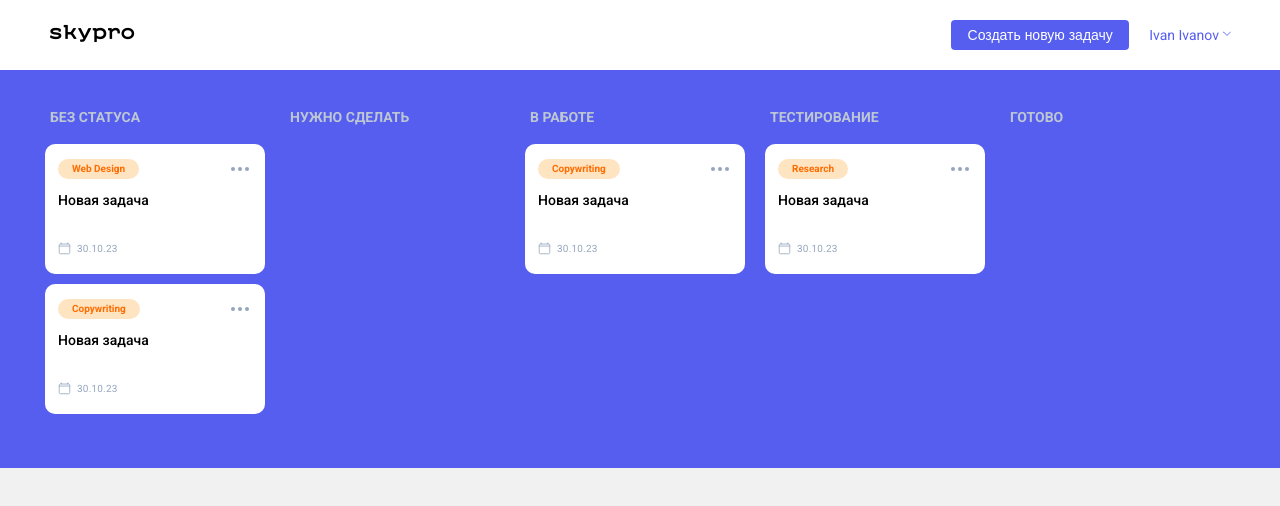
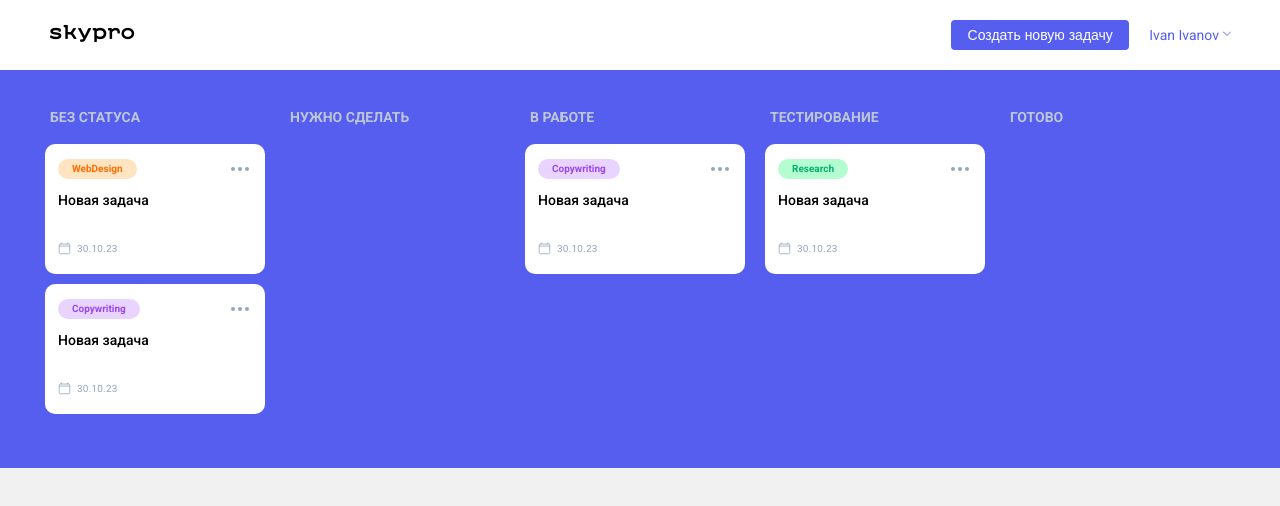
Before and after one commit to SonRayS/kanban, a React (Vite) app in the folder vite/: page / in a window 1280 px wide. Shown: the top 506 px of the page. Built offline with nearby package versions, Linux system fonts and the light colour scheme.

Commit message:
Card_color

```diff
--- a/vite/package.json
+++ b/vite/package.json
@@ -11,7 +11,8 @@
   },
   "dependencies": {
     "react": "^18.2.0",
-    "react-dom": "^18.2.0"
+    "react-dom": "^18.2.0",
+    "styled-components": "^6.1.8"
   },
   "devDependencies": {
     "@types/react": "^18.2.43",
--- a/vite/src/App.css
+++ b/vite/src/App.css
@@ -51,12 +51,12 @@ body {
     background-color: #f1f1f1;
 }
 
-.container {
+/* .container {
     max-width: 1260px;
     width: 100%;
     margin: 0 auto;
     padding: 0 30px;
-}
+} */
 
 .loading {
     font-size: 14px;
@@ -107,7 +107,7 @@ body {
     display: block;
 }
 
-._orange {
+/* ._orange {
     background-color: #ffe4c2;
     color: #ff6d00;
 }
@@ -125,7 +125,7 @@ body {
 ._gray {
     background: #94a6be;
     color: #ffffff;
-}
+} */
 
 ._active-category {
     opacity: 1 !important;
@@ -741,12 +741,12 @@ body {
     display: none;
 }
 
-.header {
+/* .header {
     width: 100%;
     margin: 0 auto;
     background-color: #ffffff;
-}
-.header__block {
+} */
+/* .header__block {
     height: 70px;
     display: flex;
     flex-wrap: nowrap;
@@ -756,7 +756,7 @@ body {
     top: 0;
     left: 0;
     padding: 0 10px;
-}
+} */
 .header__logo img {
     width: 85px;
 }
@@ -884,17 +884,17 @@ body {
     align-items: center;
     justify-content: space-between;
 }
-.card__theme {
+/* .card__theme {
     width: auto;
     height: 20px;
     padding: 5px 14px;
     border-radius: 18px;
-}
-.card__theme p {
+} */
+/* .card__theme p {
     font-size: 10px;
     font-weight: 600;
     line-height: 10px;
-}
+} */
 .card__btn {
     width: 24px;
     height: 24px;
--- /dev/null
+++ b/vite/src/components/CardForm/CardForm.style.js
@@ -0,0 +1,44 @@
+import styled from "styled-components";
+
+export const topicStyles = {
+    _purple: {
+        backgroundColor: "#e9d4ff",
+        color: "#9a48f1",
+    },
+    _orange: {
+        backgroundColor: "#ffe4c2",
+        color: "#ff6d00",
+    },
+    _green: {
+        backgroundColor: "#b4fdd1",
+        color: "#06b16e",
+    },
+    _gray: {
+        backgroundColor: "#94a6be",
+        color: "#ffffff",
+    },
+};
+
+export const TopicText = styled.p`
+    font-size: 10px;
+    font-weight: 600;
+    line-height: 10px;
+`;
+
+export const CardTopic = styled.div`
+    width: auto;
+    height: 20px;
+    padding: 5px 14px;
+    border-radius: 18px;
+    background-color: ${({ $topicColor }) => topicStyles[$topicColor]?.backgroundColor || "#94a6be"};
+
+    ${TopicText} {
+        color: ${({ $topicColor }) => topicStyles[$topicColor]?.color || "#ffffff"};
+    }
+`;
+
+export const topicName = {
+    WebDesign: "_orange",
+    Research: "_green",
+    Copywriting: "_purple",
+};
--- a/vite/src/components/CardForm/CardFormItem.jsx
+++ b/vite/src/components/CardForm/CardFormItem.jsx
@@ -1,12 +1,14 @@
+import * as C from "./CardForm.style";
+
 function CardForm({ statusTask, taskType, date }) {
     return (
         <div className="cards">
             <div className="cards__item">
                 <div className="cards__card card">
                     <div className="card__group">
-                        <div className="card__theme _orange">
-                            <p className="_orange">{statusTask}</p>
-                        </div>
+                        <C.CardTopic $topicColor={C.topicName[statusTask]}>
+                            <C.TopicText>{statusTask}</C.TopicText>
+                        </C.CardTopic>
                         <a
                             href="#popBrowse"
                             target="_self"
--- a/vite/src/components/MainContent/MainContent.jsx
+++ b/vite/src/components/MainContent/MainContent.jsx
@@ -1,11 +1,13 @@
+import { Container } from "../MainStyle/MainStyle";
+
 function MainContent({ children }) {
     return (
         <main className="main">
-            <div className="container">
+            <Container>
                 <div className="main__block">
                     <div className="main__content">{children}</div>
                 </div>
-            </div>
+            </Container>
         </main>
     );
 }
--- /dev/null
+++ b/vite/src/components/MainStyle/MainStyle.js
@@ -0,0 +1,8 @@
+import styled from "styled-components";
+
+export const Container = styled.div`
+    max-width: 1260px;
+    width: 100%;
+    margin: 0 auto;
+    padding: 0 30px;
+`;
--- /dev/null
+++ b/vite/src/components/header/Header.style.js
@@ -0,0 +1,19 @@
+import styled from "styled-components";
+
+export const StyleHeader = styled.header`
+    width: 100%;
+    margin: 0 auto;
+    background-color: #ffffff;
+`;
+
+export const HeaderBlock = styled.div`
+    height: 70px;
+    display: flex;
+    flex-wrap: nowrap;
+    align-items: center;
+    justify-content: space-between;
+    position: relative;
+    top: 0;
+    left: 0;
+    padding: 0 10px;
+`;
--- a/vite/src/components/header/header.jsx
+++ b/vite/src/components/header/header.jsx
@@ -1,4 +1,6 @@
 import { useState } from "react";
+import * as S from "./header.style";
+import { Container } from "../MainStyle/MainStyle";
 
 function MainHeader({ addCard }) {
     const [isOpen, setIsOpen] = useState(false);
@@ -7,9 +9,9 @@ function MainHeader({ addCard }) {
     };
 
     return (
-        <header className="header">
-            <div className="container">
-                <div className="header__block">
+        <S.StyleHeader>
+            <Container>
+                <S.HeaderBlock>
                     <div className="header__logo _show _light">
                         <a
                             href=""
@@ -73,9 +75,9 @@ function MainHeader({ addCard }) {
                             </div>
                         )}
                     </nav>
-                </div>
-            </div>
-        </header>
+                </S.HeaderBlock>
+            </Container>
+        </S.StyleHeader>
     );
 }
 
--- a/vite/src/data.js
+++ b/vite/src/data.js
@@ -1,7 +1,7 @@
 const CardList = [
     {
         id: 1,
-        theme: "Web Design",
+        theme: "WebDesign",
         title: "Новая задача",
         date: "30.10.23",
         status: "Без статуса",
```
Also changed, not shown: 1 other file (tests, documents, lock files or other folders).
